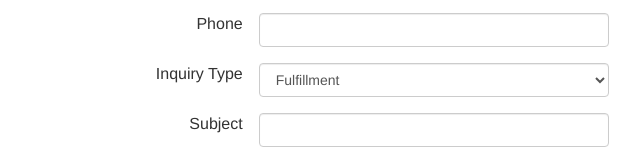
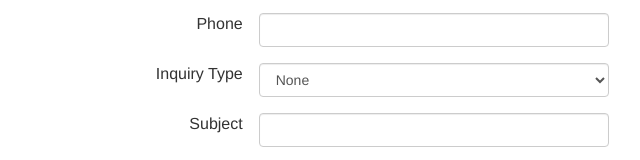
Before and after one commit to amirbashirtectonic/WebToCase, a plain HTML site: page index.html in a window 1280 px wide. Shown: the part 314-474 px from the top of the page, 61-701 px from the left. Drawn offline with nearby package versions, Linux system fonts and the light colour scheme.

Commit message:
Update index.html
Added the None option in the inquiry type dropdown

```diff
--- a/index.html
+++ b/index.html
@@ -185,6 +185,7 @@
                   name="00N78000000Zs1I"
                   title="Inquiry Type"
                 >
+                  <option selected disabled value="">None</option>
                   <option value="Fulfillment">Fulfillment</option>
                   <option value="Payment &amp; Refunds">
                     Payment &amp; Refunds
```
